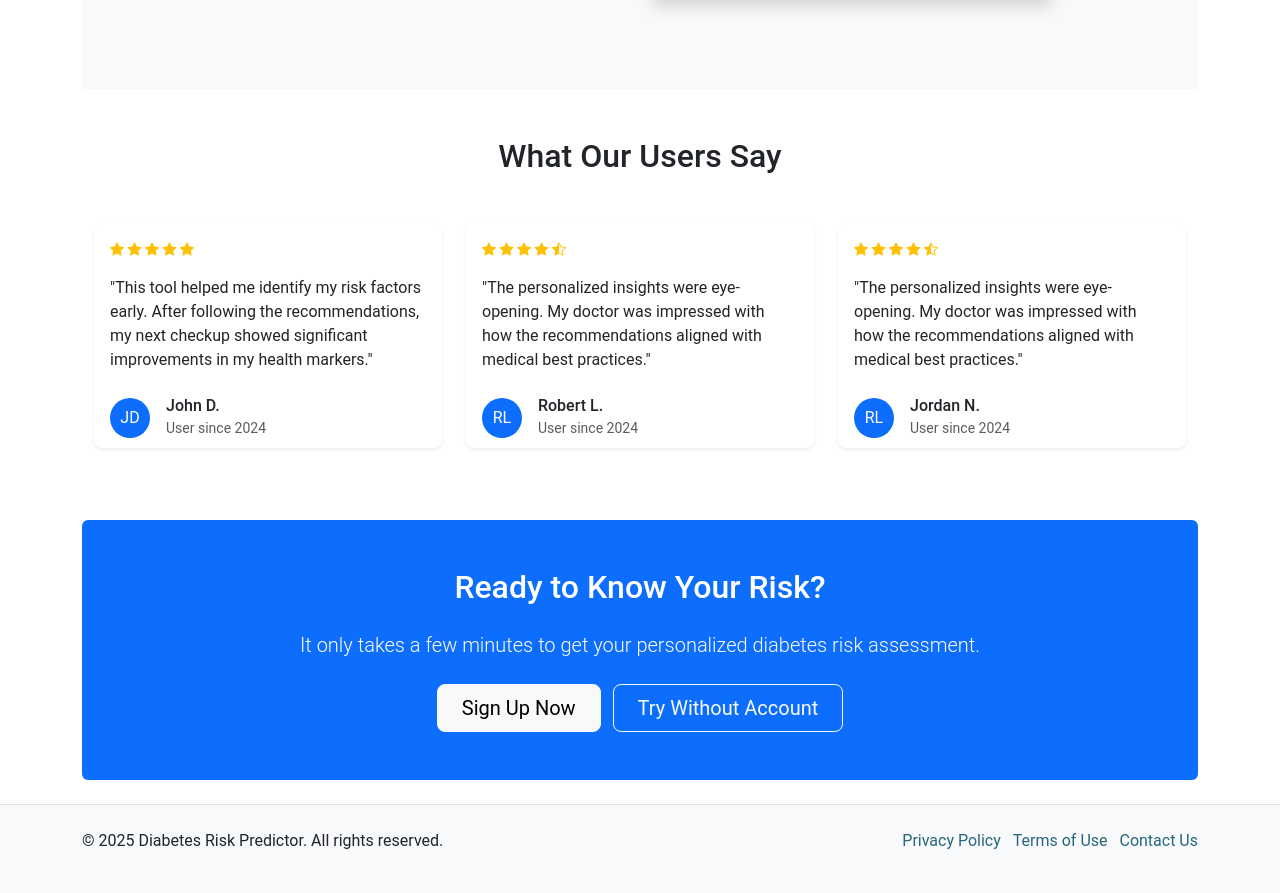
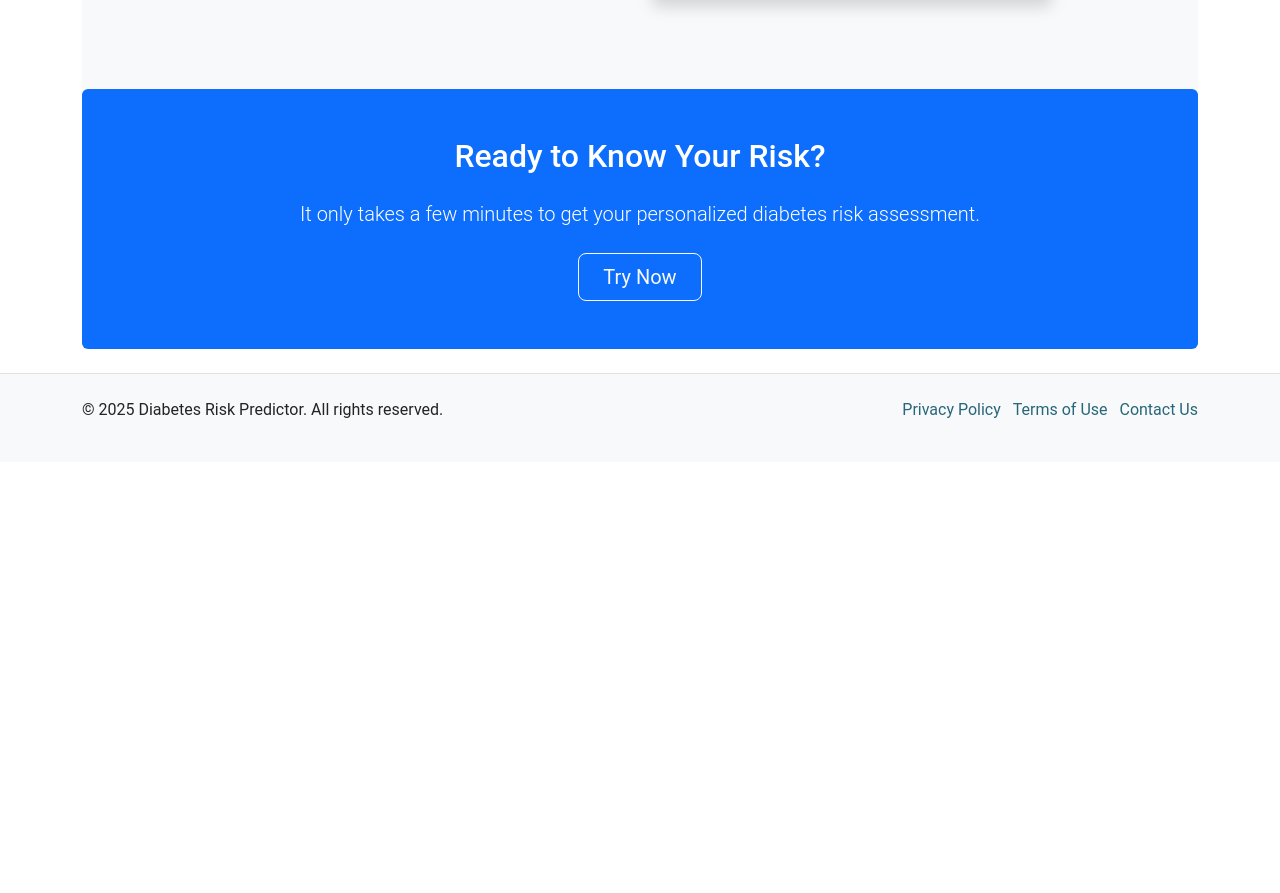
Before and after one commit to jsumbo/mlop-pipeline-summative, a Django app: page / in a window 1280 px wide. Shown: the part 1431-2324 px from the top of the page. After the commit the page ends 1849 px from the top, so only its background shows below. Run offline with Django 5.2, Linux system fonts and the light colour scheme; parts of the project's set-up code (start-up, migrations or seed data) failed here and were passed over.

Commit message:
Final fixes, I guess :)

```diff
--- a/static/css/styles.css
+++ b/static/css/styles.css
@@ -9,7 +9,7 @@
   --success-color: #198754;
   --danger-color: #dc3545;
   --warning-color: #ffc107;
-  --info-color: #0dcaf0;
+  --info-color: #143D60;
 }
 
 body {
@@ -30,7 +30,7 @@ main {
 }
 
 .navbar-dark .navbar-nav .nav-link {
-  color: rgba(255, 255, 255, 0.85);
+  color: #143D60;
   font-weight: 500;
   transition: color 0.2s ease;
 }
--- a/templates/main/index.html
+++ b/templates/main/index.html
@@ -26,7 +26,7 @@
     .feature-icon {
         font-size: 2.5rem;
         margin-bottom: 1rem;
-        color: #0d6efd;
+        color: #143D60;
     }
 </style>
 {% endblock %}
@@ -36,7 +36,7 @@
 <section class="hero-section text-center">
     <div class="container">
         <h1 class="display-4 fw-bold mb-4">Assess Your Diabetes Risk</h1>
-        <p class="lead mb-5">Our AI-powered tool analyzes your health metrics to provide personalized diabetes risk assessments. Take control of your health today.</p>
+        <p class="lead mb-5">This AI-powered tool analyzes your health metrics to provide personalized diabetes risk assessments. Take control of your health today.</p>
         <a href="{% url 'predict' %}" class="btn btn-light btn-lg px-4 me-md-2">Get Your Prediction</a>
         <a href="{% url 'about' %}" class="btn btn-outline-light btn-lg px-4">Learn More</a>
     </div>
@@ -45,7 +45,7 @@
 <!-- Features Section -->
 <section class="py-5">
     <div class="container">
-        <h2 class="text-center mb-5">Why Use Our Predictor?</h2>
+        <h2 class="text-center mb-5">The Why?</h2>
         <div class="row g-4">
             <div class="col-md-4">
                 <div class="card feature-card shadow-sm">
@@ -121,91 +121,12 @@
     </div>
 </section>
 
-<!-- Testimonials Section -->
-<section class="py-5">
-    <div class="container">
-        <h2 class="text-center mb-5">What Our Users Say</h2>
-        <div class="row">
-            <div class="col-md-4 mb-4">
-                <div class="card h-100 shadow-sm">
-                    <div class="card-body">
-                        <div class="small mb-3 text-warning">
-                            <i class="bi bi-star-fill"></i>
-                            <i class="bi bi-star-fill"></i>
-                            <i class="bi bi-star-fill"></i>
-                            <i class="bi bi-star-fill"></i>
-                            <i class="bi bi-star-fill"></i>
-                        </div>
-                        <p class="card-text">"This tool helped me identify my risk factors early. After following the recommendations, my next checkup showed significant improvements in my health markers."</p>
-                    </div>
-                    <div class="card-footer bg-transparent border-top-0">
-                        <div class="d-flex align-items-center">
-                            <div class="rounded-circle bg-primary text-white d-flex align-items-center justify-content-center me-3" style="width: 40px; height: 40px;">JD</div>
-                            <div>
-                                <h6 class="mb-0">John D.</h6>
-                                <small class="text-muted">User since 2024</small>
-                            </div>
-                        </div>
-                    </div>
-                </div>
-            </div>
-
-            <div class="col-md-4 mb-4">
-                <div class="card h-100 shadow-sm">
-                    <div class="card-body">
-                        <div class="small mb-3 text-warning">
-                            <i class="bi bi-star-fill"></i>
-                            <i class="bi bi-star-fill"></i>
-                            <i class="bi bi-star-fill"></i>
-                            <i class="bi bi-star-fill"></i>
-                            <i class="bi bi-star-half"></i>
-                        </div>
-                        <p class="card-text">"The personalized insights were eye-opening. My doctor was impressed with how the recommendations aligned with medical best practices."</p>
-                    </div>
-                    <div class="card-footer bg-transparent border-top-0">
-                        <div class="d-flex align-items-center">
-                            <div class="rounded-circle bg-primary text-white d-flex align-items-center justify-content-center me-3" style="width: 40px; height: 40px;">RL</div>
-                            <div>
-                                <h6 class="mb-0">Robert L.</h6>
-                                <small class="text-muted">User since 2024</small>
-                            </div>
-                        </div>
-                    </div>
-                </div>
-            </div><div class="col-md-4 mb-4">
-                <div class="card h-100 shadow-sm">
-                    <div class="card-body">
-                        <div class="small mb-3 text-warning">
-                            <i class="bi bi-star-fill"></i>
-                            <i class="bi bi-star-fill"></i>
-                            <i class="bi bi-star-fill"></i>
-                            <i class="bi bi-star-fill"></i>
-                            <i class="bi bi-star-half"></i>
-                        </div>
-                        <p class="card-text">"The personalized insights were eye-opening. My doctor was impressed with how the recommendations aligned with medical best practices."</p>
-                    </div>
-                    <div class="card-footer bg-transparent border-top-0">
-                        <div class="d-flex align-items-center">
-                            <div class="rounded-circle bg-primary text-white d-flex align-items-center justify-content-center me-3" style="width: 40px; height: 40px;">RL</div>
-                            <div>
-                                <h6 class="mb-0">Jordan N.</h6>
-                                <small class="text-muted">User since 2024</small>
-                            </div>
-                        </div>
-                    </div>
-                </div>
-            </div>
-        </div>
-    </div>
-</section>
-
 <!-- Call to Action -->
 <section class="py-5 text-center bg-primary text-white rounded">
     <div class="container">
         <h2 class="mb-4">Ready to Know Your Risk?</h2>
         <p class="lead mb-4">It only takes a few minutes to get your personalized diabetes risk assessment.</p>
-        <a href="{% url 'predict' %}" class="btn btn-light btn-lg px-4 me-2">Sign Up Now</a>
-        <a href="{% url 'predict' %}" class="btn btn-outline-light btn-lg px-4">Try Without Account</a>
+        <a href="{% url 'predict' %}" class="btn btn-outline-light btn-lg px-4">Try Now</a>
     </div>
 </section>
 {% endblock %}
--- a/templates/main/predict.html
+++ b/templates/main/predict.html
@@ -14,7 +14,7 @@
 
     .risk-explanation {
         background-color: rgba(13, 110, 253, 0.1);
-        border-left: 4px solid #0d6efd;
+        border-left: 4px solid #27667B;
         padding: 1rem;
         margin: 1rem 0;
     }
```
Also changed, not shown: static/images/logo.webp (deleted).
